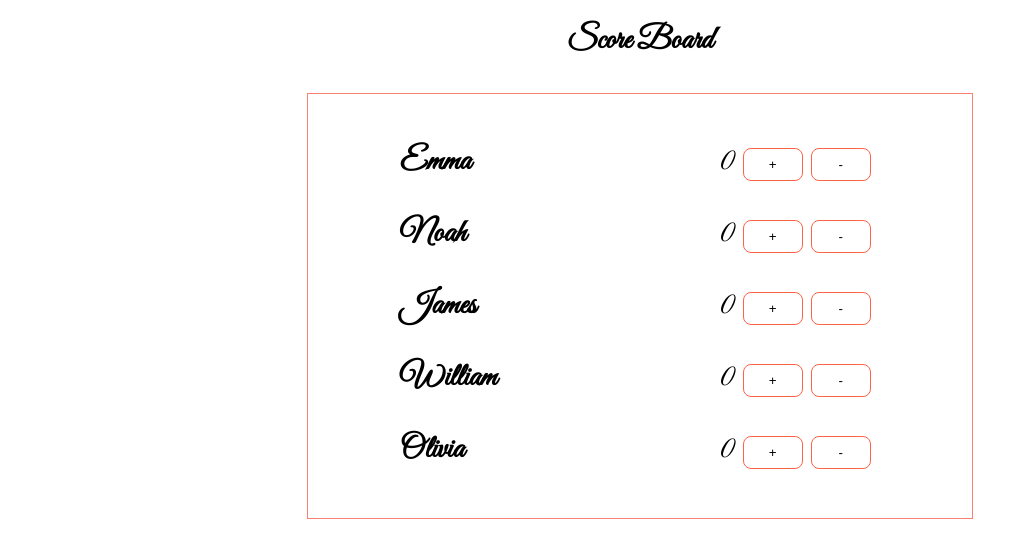
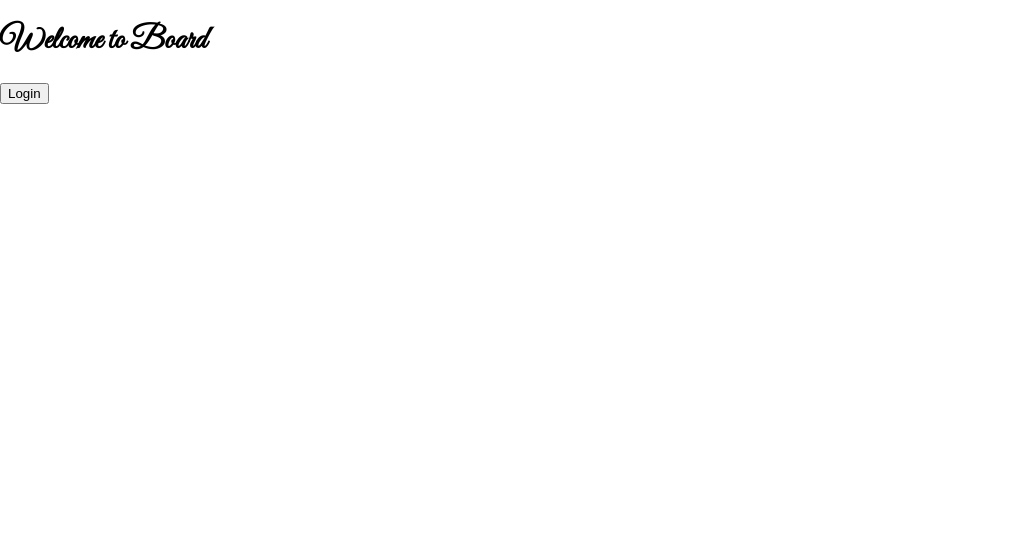
Before and after one commit to SaemiLee/react_practice, a React (Create React App) app: page /login in a window 1280 px wide. Before the commit this address led to /. Shown: the top 558 px of the page, without its empty margins (0-1036 px from the left). Built offline with nearby package versions, Linux system fonts and the light colour scheme.

Commit message:
tested with server

```diff
--- a/src/App.js
+++ b/src/App.js
@@ -2,10 +2,11 @@ import React, { useState } from "react";
 import { useSelector } from "react-redux";
 import { Redirect, Route, Switch } from "react-router-dom";
 import Board from "./board/container/Board";
+import Loader from "./user/component/Loader";
 import Login from './user/container/Login';
 
 function App() {
-  const { login } = useSelector(state => state.user);
+  const { login, isLoading } = useSelector(state => state.user);
   const publicRouter = () => (
     <>
       <Route exact path="/login" component={Login} />
@@ -21,7 +22,12 @@ function App() {
   )
 
   return <Switch>
-      {login ? privateRouter() : publicRouter()}
+    {
+      login === null && <Loader />
+    }
+    {
+      login === true ? privateRouter() : publicRouter()
+    }
     </Switch>
 }
 
--- a/src/user/container/Login/Login.js
+++ b/src/user/container/Login/Login.js
@@ -1,20 +1,14 @@
-import React, { useEffect } from "react";
-import { useDispatch, useSelector } from "react-redux";
-import Loader from '../../component/Loader';
+import React from "react";
+import { useDispatch } from "react-redux";
 import { login as loginAction } from "../../state";
 
 export default function Login() {
   const dispatch = useDispatch();
-  const { isLoading, login } = useSelector(state => state.user)
-  useEffect(() => {
-    dispatch(loginAction());
-  })
+
   return (
       <div className="login-container">
-          {isLoading && <Loader />}
-          {login && <><h1>Welcome to Board</h1>
-            <button onClick={() => {}}></button></>
-          }
+          <h1>Welcome to Board</h1>
+          <button onClick={() => { dispatch(loginAction()) }}>Login</button>
       </div>
   );
 }
--- a/src/user/state/index.js
+++ b/src/user/state/index.js
@@ -2,8 +2,7 @@ import axios from 'axios';
 import createReducer from "../../common/createReducer";
 
 const INITIAL_STATE = {
-  isLoading: false,
-  login: null,
+  login: false,
 };
 
 const SUCCESS = "user/success";
@@ -24,24 +23,31 @@ export const loading = () => ({
 
 export const login = () => dispatch => {
   dispatch(loading());
-  // axios.get('http://localhost:5000/login').then(dispatch(success())).catch(dispatch(failure()))
-  setTimeout(() => {
-    dispatch(success())
-  }, 5000)
+  const userAxios = axios.create({
+      baseURL: 'http://localhost:5000/account',
+      withCredentials: true
+    })
+  userAxios.post('/login', { email: 'test@test.com', password: 'test' })
+    .then((res) => {
+      console.log(res.data.data)
+      if (res.data.data.token) {
+        localStorage.setItem('token', res.data.data.token);
+        setTimeout(() => { dispatch(success()) }, 2000);
+      } else {
+        dispatch(failure());
+      }
+    }).catch(dispatch(failure()))
 }
 
 
 export default createReducer(INITIAL_STATE, {
   [SUCCESS]: (state, action) => {
-    state.isLoading = false;
     state.login = true;
   },
   [FAILURE]: (state, action) => {
-    state.isLoading = false;
     state.login = false;
   },
   [LOADING]: (state, action) => {
-    state.isLoading = true;
     state.login = null;
   }
 });
```
